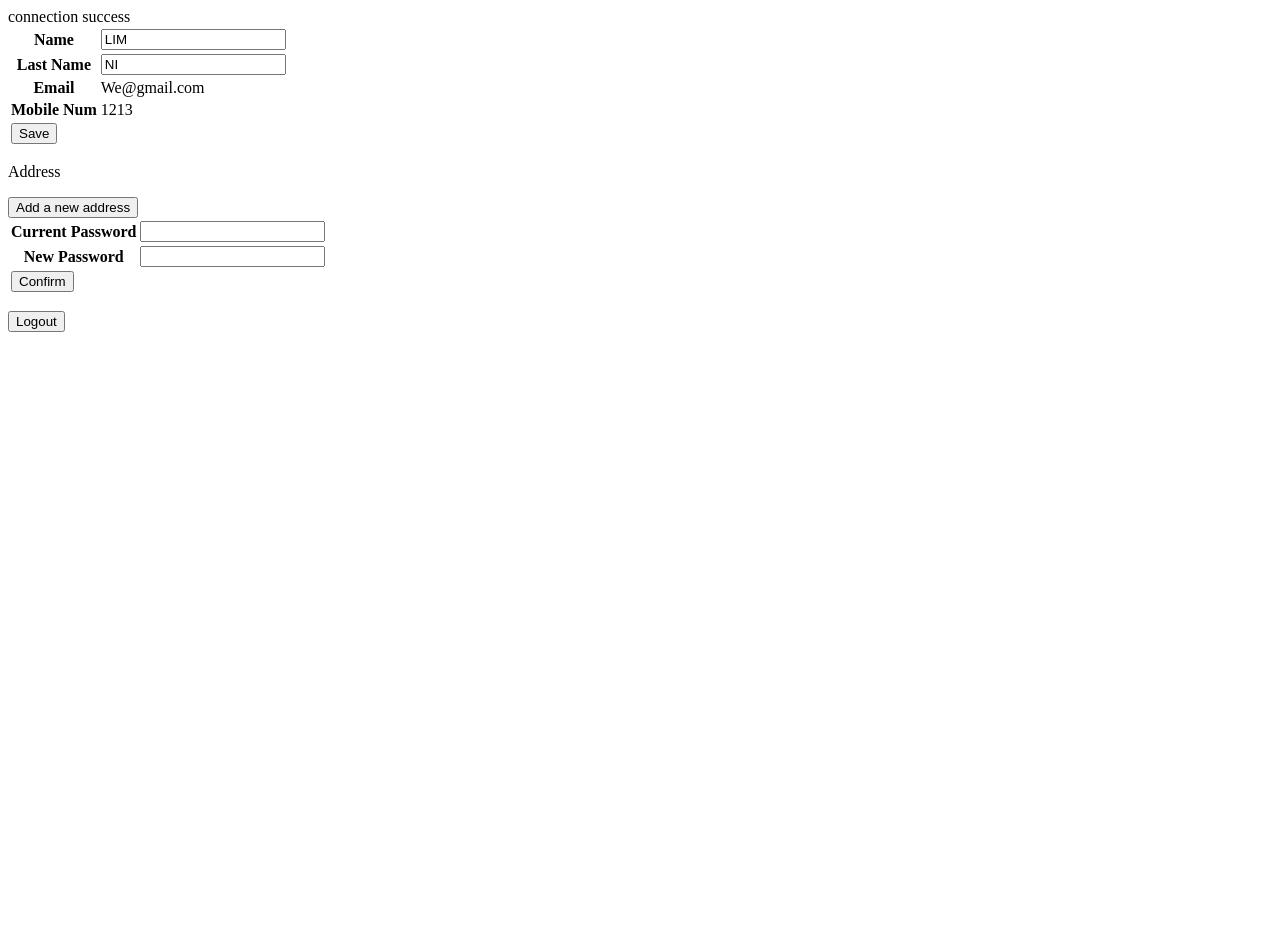
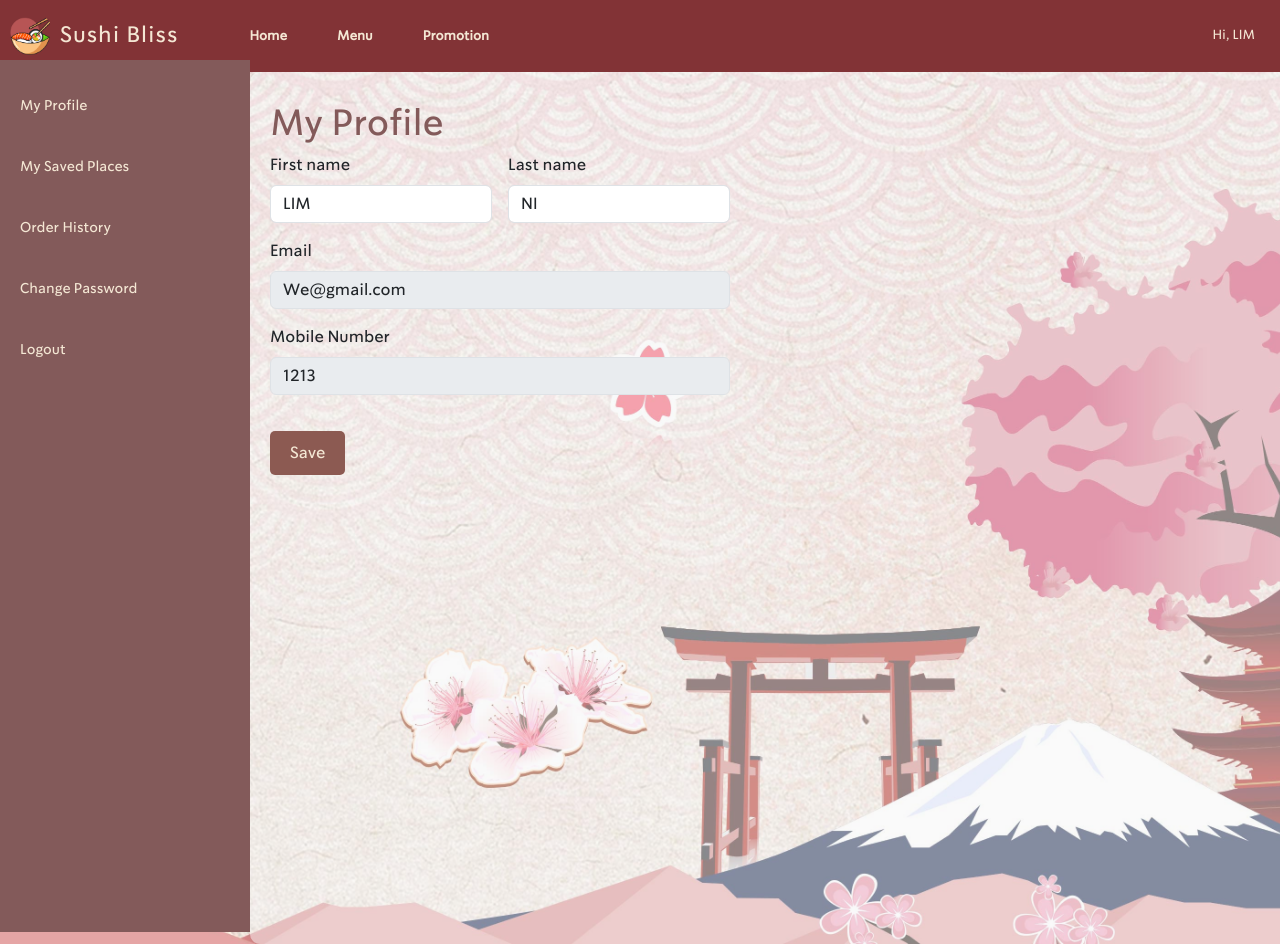
Before and after one commit to ni030/SushiOrderingWebsite, a PHP site: page /userAccount.php in a window 1280 px wide. Before the commit the page ends 332 px from the top, so only its background shows below. Run offline with PHP 8.4, Linux system fonts and the light colour scheme; a user stored in the database is signed in; data comes from the database, SQL or seed files in the repository.

Commit message:
Add files via upload

```diff
--- /dev/null
+++ b/frontend/nav.php
@@ -0,0 +1,28 @@
+<nav class="navbar">
+    <div class="navbar-left">
+        <div class="navbar-brand">
+            <a href="index.php" class="navbar-logo">
+                <img src="img/logo.PNG" alt="Logo">
+            </a>
+            <span class="shop-name">Sushi Bliss</span>
+        </div>
+        <ul class="navbar-menu">
+            <li><a href="index.php" id="home-link">Home</a></li>
+            <li><a href="menuPage.php" id="menu-link">Menu</a></li>
+            <li><a href="promotion.php" id="promo-link">Promotion</a></li>
+        </ul>
+    </div>
+    <div class="navbar-profile">
+        <a href="userAccount.php">
+            <div>
+                <?php
+                if ($_SESSION["loggedin"] === TRUE) {
+                    echo "Hi, " . $_SESSION["name"];
+                } else {
+                    echo "Login";
+                }
+                ?>
+            </div>
+        </a>
+    </div>
+</nav>
--- /dev/null
+++ b/frontend/side-bar.php
@@ -0,0 +1,9 @@
+<nav class="sidebar">
+    <ul class="sidebar-menu">
+        <li><a href="userAccount.php" id="profile-link">My Profile</a></li>
+        <li><a href="address.php" id="address-link">My Saved Places</a></li>
+        <li><a href="order.php" id="order-link">Order History</a></li>
+        <li><a href="changePass.php" id="pass-link">Change Password</a></li>
+        <li><a href="../backend/logout.php">Logout</a></li>
+    </ul>
+</nav>
--- a/frontend/userAccount.php
+++ b/frontend/userAccount.php
@@ -3,7 +3,7 @@
 if (isset($_SESSION["loggedin"]) && $_SESSION["loggedin"] === false) {
     header("Location: login.php");
 }
-    require_once ("../backend/connection.php");
+require_once("../backend/connection.php");
 $recordID = $_SESSION["id"];
 
 $sql = "SELECT * FROM user WHERE guid = '$recordID'";
@@ -23,107 +23,61 @@
     <meta name="viewport" content="width=device-width, initial-scale=1.0">
     <title>User Account</title>
     <!-- 这个暂时的罢了，之后design可以remove掉-->
-    <link rel="stylesheet" href="https://fonts.googleapis.com/css2?family=Material+Symbols+Outlined:opsz,wght,FILL,GRAD@20..48,100..700,0..1,-50..200" />
-    <style>
-        .address_slot {
-            width: 200px;
-            height: 100px;
-            padding: 10px;
-            margin: 10px;
-            display: block;
-            border: 1px solid black;
-            border-radius: 15px;
-        }
-        .address_slot p{
-            margin: 0;
-        }
-
-        .material-symbols-outlined {
-        font-variation-settings:
-        'FILL' 0,
-        'wght' 400,
-        'GRAD' 0,
-        'opsz' 24
-        }
-    </style>
+    <link href="https://cdn.jsdelivr.net/npm/bootstrap@5.3.3/dist/css/bootstrap.min.css" rel="stylesheet"
+        integrity="sha384-QWTKZyjpPEjISv5WaRU9OFeRpok6YctnYmDr5pNlyT2bRjXh0JMhjY6hW+ALEwIH" crossorigin="anonymous">
+    <script src="https://cdn.jsdelivr.net/npm/bootstrap@5.3.3/dist/js/bootstrap.bundle.min.js"
+        integrity="sha384-YvpcrYf0tY3lHB60NNkmXc5s9fDVZLESaAA55NDzOxhy9GkcIdslK1eN7N6jIeHz" crossorigin="anonymous">
+    </script>
+    <link rel="stylesheet" href="CSS/side-bar.css" />
+    <link rel="stylesheet" href="CSS/nav.css" />
+    <link rel="stylesheet" href="CSS/userAccount.css" />
+    <script defer src="JS/nav.js"></script>
+    <script defer src="JS/side-bar.js"></script>
 </head>
 
 <body>
+    <?php
+    include("nav.php");
+    ?>
+    <div class="content">
+        <?php
+        include("side-bar.php");
+        ?>
         <!-- Session 1: user profile into + ediy -->
         <div id="userProfile">
-        <form method="POST" action="../backend/updateProfile.php">
-            <table>
-                <tr>
-                    <th>Name</th>
-                    <td><input type="text" name="firstName" value="<?php echo $row["firstName"] ?>"></td>
-                </tr>
-                <tr>
-                    <th>Last Name</th>
-                    <td><input type="text" name="lastName" value="<?php echo $row["lastName"] ?>"></td>
-                </tr>
-                <tr>
-                    <th>Email</th>
-                    <td><?php echo $row["email"] ?></td>
-                </tr>
-                <tr>
-                    <th>Mobile Num</th>
-                    <td><?php echo $row["mobileNum"] ?></td>
-                </tr>
-                <tr colspan="2">
-                    <input type="hidden" name="email" value="<?php echo $row["email"] ?>">
-                    <td><input type="submit" name="MM_Update" value="Save"></td>
-                </tr>
-            </table>
+            <h1>My Profile</h1>
+            <form class="row g-3" method="POST" action="../backend/updateProfile.php">
+                <div class="col-md-6">
+                    <label for="validationDefault01" class="form-label">First name</label>
+                    <input type="text" class="form-control" id="validationDefault01" name="firstName"
+                        value="<?php echo $row['firstName'] ?>" required>
+                </div>
+
+                <div class="col-md-6">
+                    <label for="validationDefault02" class="form-label">Last name</label>
+                    <input type="text" class="form-control" id="validationDefault02" name="lastName"
+                        value="<?php echo $row['lastName'] ?>" required>
+                </div>
+
+                <div class="col-md-12">
+                    <label for="inputEmail4" class="form-label">Email</label>
+                    <input type="email" class="form-control" id="inputEmail4" name="email"
+                        value="<?php echo $row['email'] ?>" disabled>
+                </div>
+
+                <div class="col-md-12">
+                    <label for="validationDefault02" class="form-label">Mobile Number</label>
+                    <input type="text" class="form-control" id="validationDefault02" name="mobileNum"
+                        value="<?php echo $row['mobileNum'] ?>" disabled>
+                </div>
+                <input type="hidden" name="email" value="<?php echo $row['email'] ?>">
+                <div class="col-12">
+                    <input type="submit" name="MM_Update" value="Save">
+                </div>
             </form>
         </div>
-    <!-- Session 2: Address -->
-    <div id="address">
-        <p>Address</p>
-        <?php
-            while($row2 = $result2->fetch_assoc())
-            {
-        ?>
-            <div id="address_slot" class="address_slot">
-                <table>
-                    <tr>
-                        <td width="180px">
-                            <p><?php echo $row2["addressName"] ?></p>
-                            <p><?php echo $row2["unit"].", ".$row2["address"]." ".$row2["city"].", ".$row2["postcode"].", ".$row2["state"];?></p>
-                        </td>
-                        <td width="20px">
-                            <input type="hidden" name="userID" value="<?php echo $row2["userID"]?>">
-                            <td><a href="editAddress.php?id=<?php echo $row2["addressID"]?>"><span class="material-symbols-outlined">edit</span></a></td>
-                        </td>
-                    </tr>
-                </table>
     </div>
-        <?php
-            }
-        ?>
-        <a href="addAddress.php"><button name="addAddress"> Add a new address</button></a>
-    </div>
-    <!-- Session 3: Order History -->
-    <!-- Session 4: Changing password -->
-    <div id="changePassword">
-        <form method="POST" action="../backend/changePassword.php">
-            <table>
-                <tr>
-                    <th>Current Password</th>
-                    <td><input type="text" name="currentPW"></td>
-                </tr>
-                <tr>
-                    <th>New Password</th>
-                    <td><input type="text" name="newPW"></td>
-                </tr>
-                <tr colspan="2">
-                    <input type="hidden" name="email" value="<?php echo $row["email"] ?>">
-                    <td><input type="submit" name="MM_Update" value="Confirm"></td>
-                </tr>
-            </table>
-        </form>
-    </div>
-    <!-- Session 5: Logout -->
-    <a href="../backend/logout.php"><button>Logout</button></a>
 </body>
-<?php $conn->close();?>
+<?php $conn->close(); ?>
+
 </html>
```
Also changed, not shown: frontend/address.php (added, +69 -0 lines), frontend/changePass.php (added, +78 -0 lines). Lines whose indentation alone changed are shown as unchanged.
